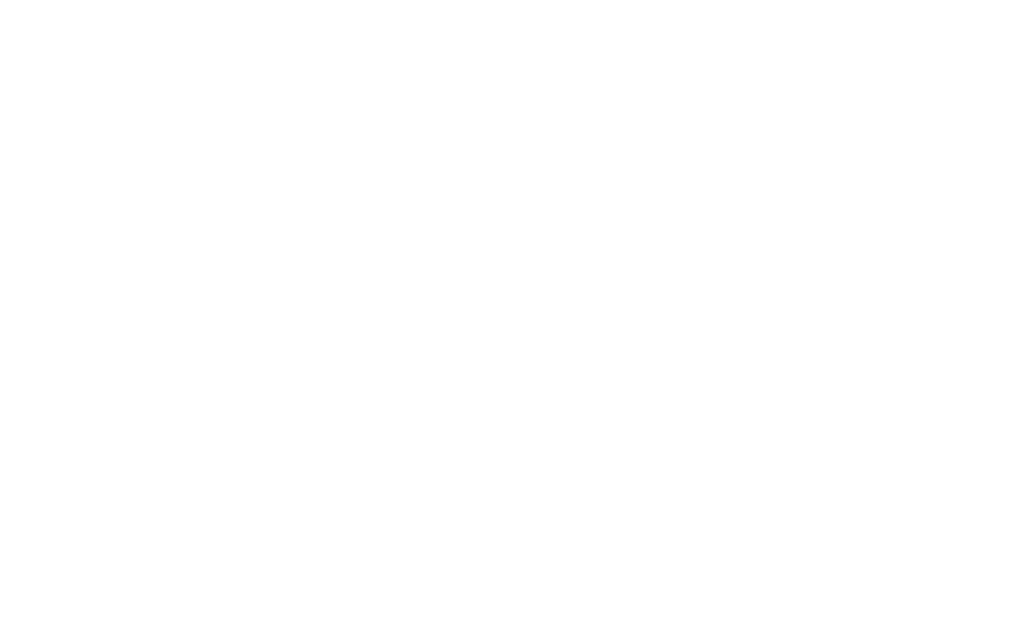
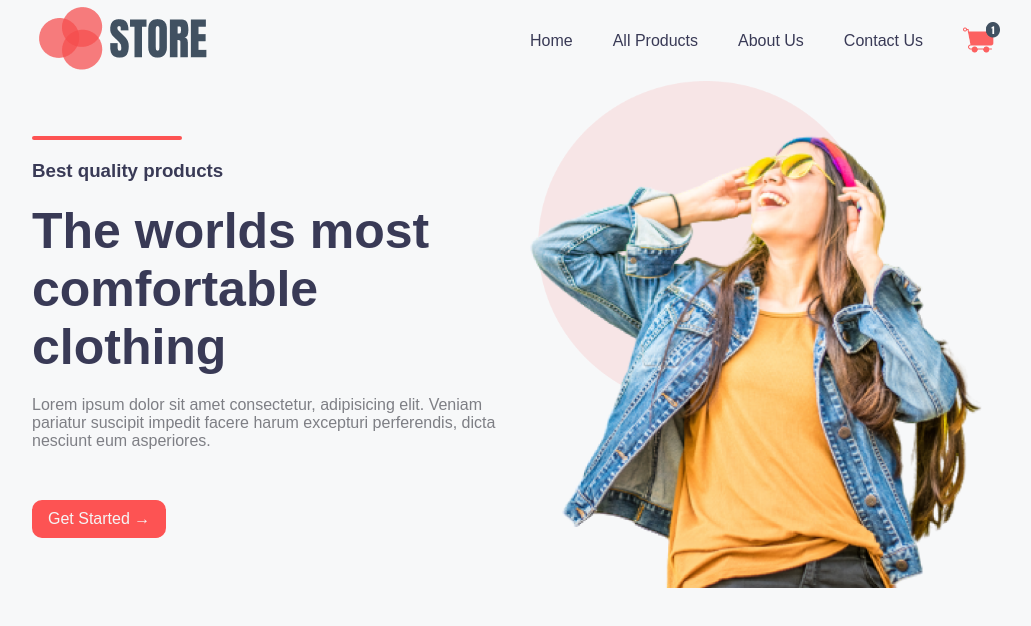
Before and after one commit to mrndolo/ecommerce-store, a plain HTML site: page index.html in a window 1280 px wide. Shown: the whole page, without its empty margins (96-1127 px from the left). Drawn offline with Linux system fonts and the light colour scheme.

Commit message:
Created and styled the header section

```diff
--- a/index.html
+++ b/index.html
@@ -4,8 +4,37 @@
     <meta charset="UTF-8">
     <meta name="viewport" content="width=device-width, initial-scale=1.0">
     <title>E-Commerce Store</title>
+    <link rel="stylesheet" href="style.css">
 </head>
 <body>
-
+    <!-- Header Section -->
+    <header class="header">
+       <div class="container">
+        <nav class="navbar">
+            <div class="brand">
+                <img src="./img/logo.png" alt="">
+            </div>
+            <ul class="navlinks">
+                <li><a href="#">Home</a></li>
+                <li><a href="#">All Products</a></li>
+                <li><a href="#">About Us</a></li>
+                <li><a href="#">Contact Us</a></li>
+                <li><a href="#"><img src="./img/cart.png" alt=""></a></li>
+            </ul>
+        </nav>
+        <div class="header-content">
+            <div class="header-info">
+                <div class="line"></div>
+                <h3>Best quality products</h3>
+                <h1>The worlds most comfortable clothing</h1>
+                <p>Lorem ipsum dolor sit amet consectetur, adipisicing elit. Veniam pariatur suscipit impedit facere harum excepturi perferendis, dicta nesciunt eum asperiores.</p>
+                <button class="ctn">Get Started &#8594</button>
+            </div>
+            <div class="header-img">
+                <img src="./img/main.png" alt="">
+            </div>
+        </div>
+       </div>
+    </header>
 </body>
 </html>
--- a/style.css
+++ b/style.css
@@ -0,0 +1,90 @@
+@import url(https://fonts.googleapis.com/css2?family=Poppins:wght@300;400;600);
+
+* {
+    margin: 0;
+    padding: 0;
+    box-sizing: border-box;
+}
+:root {
+    --heading : #393A56;
+    --text : #7E7F85;
+    --theme : #FD5353;
+    --bg : #F7F8F9;
+    --footerBg : #415161;
+}
+body {
+    font-family: Arial, Helvetica, sans-serif;
+    overflow-x: hidden;
+}
+h1,h2,h3,h4,h5 {
+    color: var(--heading);
+}
+p {
+    color: var(--text);
+}
+a {
+    text-decoration: none;
+}
+ul {
+    list-style: none;
+}
+.container {
+    width: 80%;
+    margin: auto;
+}
+
+/* Header Section */
+header {
+    background: var(--bg);
+    width: 100vw;
+    height: 90vh;
+}
+.navbar {
+    display: flex;
+    justify-content: space-between;
+}
+.navlinks {
+    display: flex;
+    align-items: center;
+}
+.navlinks li {
+    margin: 0 20px;
+}
+.navlinks img {
+    width: 50%;
+}
+.navlinks li a {
+    color: var(--heading);
+}
+.header-content {
+    display: flex;
+    align-items: center;
+}
+.header-content img {
+    max-width: 90%;
+}
+.header-info {
+    flex: 60%;
+}
+.line {
+    width: 150px;
+    height: 4px;
+    background: var(--theme);
+    border-radius: 5px;
+}
+.header-info h1{
+    font-size: 50px;
+}
+.header-info h3, .header-info p {
+    margin: 20px 0;
+}
+.ctn {
+    padding: 10px 16px;
+    background: var(--theme);
+    color: whitesmoke;
+    border-radius: 10px;
+    border: none;
+    font-size: 16px;
+    margin-top: 30px;
+    cursor: pointer;
+}
```
